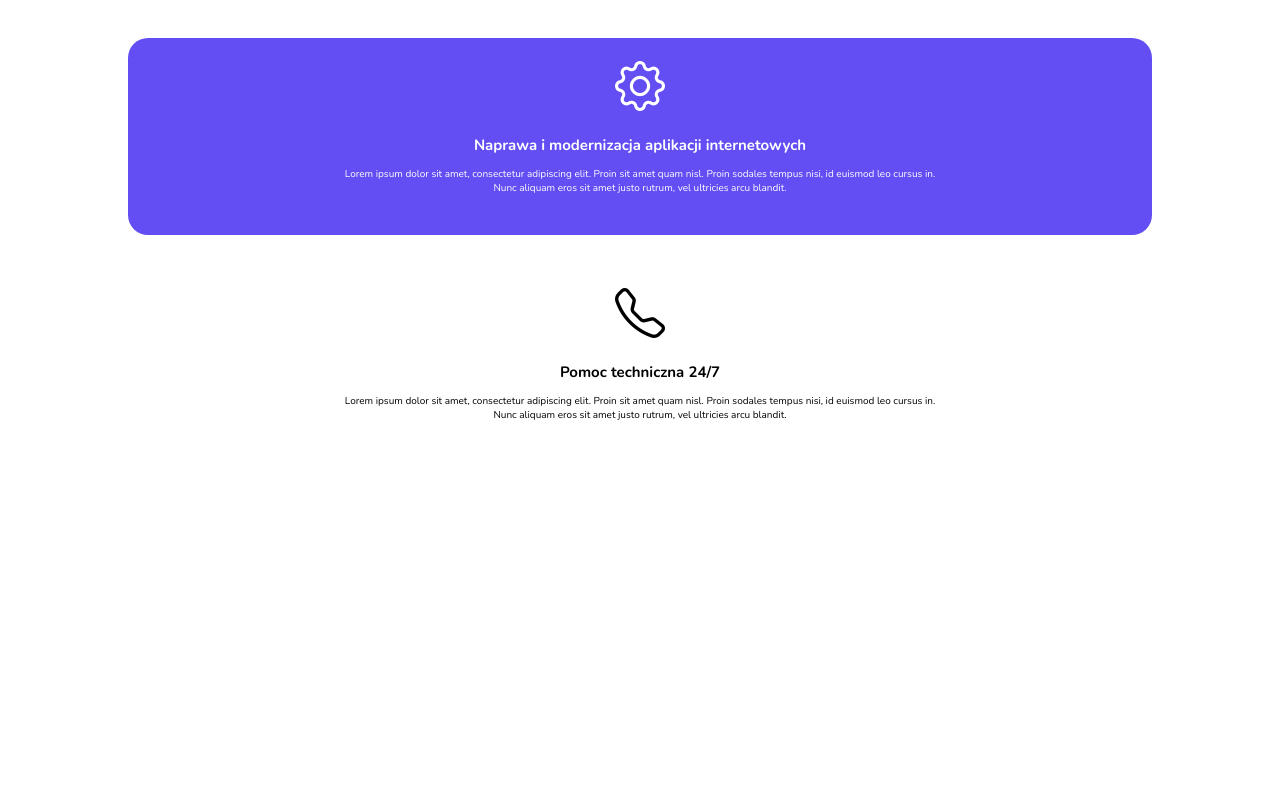
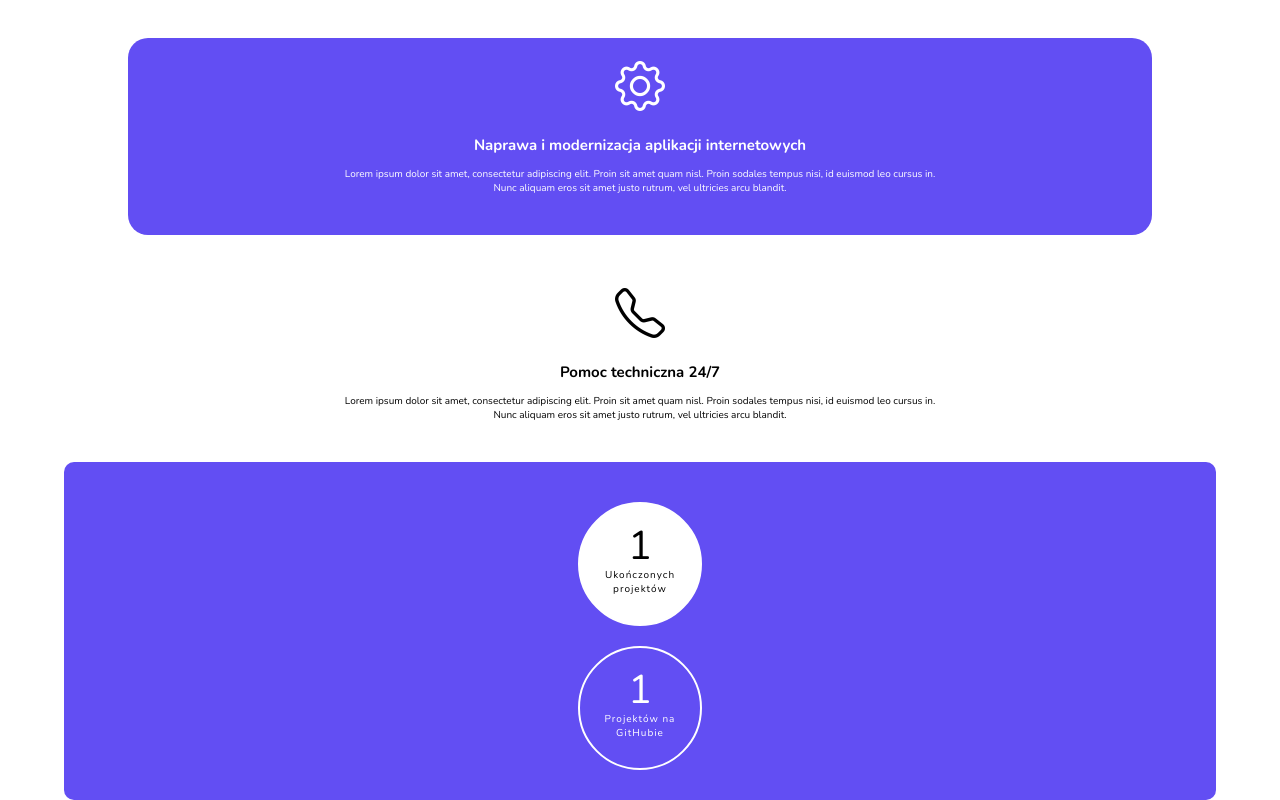
Before and after one commit to KacperDobrowolski/portfolio-app-frontend, a Next.js app: page / in a window 1280 px wide. Shown: the part 659-1459 px from the top of the page. Before the commit the page ends 1121 px from the top, so only its background shows below. Built offline with nearby package versions, Linux system fonts and the light colour scheme.

Commit message:
Added projects status section

```diff
--- /dev/null
+++ b/components/ProjectsStatus/ProjectsStatus.js
@@ -0,0 +1,16 @@
+import styles from './ProjectsStatus.module.scss';
+
+export default function ProjectsStatus() {
+    return (
+        <section className={styles.projectsStatus}>
+              <div className={styles.circle}>
+                  <h1 className={styles.counter}>1</h1>
+                  <p className={styles.counter_title}>Ukończonych projektów</p>
+              </div>
+              <div className={styles.circle}>
+                  <h1 className={styles.counter}>1</h1>
+                  <p className={styles.counter_title}>Projektów na GitHubie</p>
+              </div>
+        </section>
+    )
+}
--- /dev/null
+++ b/components/ProjectsStatus/ProjectsStatus.module.scss
@@ -0,0 +1,33 @@
+@import '../../styles/variables.scss';
+
+.projectsStatus {
+    width: 90%;
+    background-color: $primary-color;
+    margin: 0 auto;
+    border-radius: 10px;
+    padding: 20px 0 30px 0;
+    & > .circle {
+        width: 120px;
+        height: 120px;
+        border: 2px solid white;
+        border-radius: 100%;
+        text-align: center;
+        color: white;
+        margin: 0 auto;
+        margin-top: 20px;
+        & > .counter {
+            font-size: 4rem;
+            margin: 0;
+            position: relative;
+            top: 15px;
+            font-weight: 500;
+        }
+        & > .counter_title {
+            letter-spacing: 1px;
+        }
+        &:first-child {
+            background-color: white;
+            color: black;
+        }
+    }
+}
--- a/pages/index.js
+++ b/pages/index.js
@@ -2,6 +2,7 @@ import Head from 'next/head'
 import Layout from '../constants/Layout'
 import Offer from '../components/Offer/Offer';
 import Button from '../components/Button/Button';
+import ProjectsStatus from '../components/ProjectsStatus/ProjectsStatus';
 import styles from '../styles/Home.module.scss'
 
 export default function Home() {
@@ -14,13 +15,16 @@ export default function Home() {
 
       <main className={styles.main}>
         <Layout>
+
             <div className={styles.header_image}>
               {/* header content */}
               <h2 className={styles.header_headline}>Kacper Dobrowolski</h2>
               <p className={styles.header_underline}>Junior Full-Stack Developer</p>
               <Button text="ZOBACZ WIĘCEJ" />
             </div>
+
             <Offer />
+            <ProjectsStatus />
         </Layout>
       </main>
 
--- a/styles/Home.module.scss
+++ b/styles/Home.module.scss
@@ -9,7 +9,7 @@
     margin: 0 auto;
     text-align: center;
     & > .header_headline {
-        padding-top: 75px;
+        padding-top: 50px;
         margin: 0;
         font-size: 2.5rem;
         letter-spacing: 1px;
```
